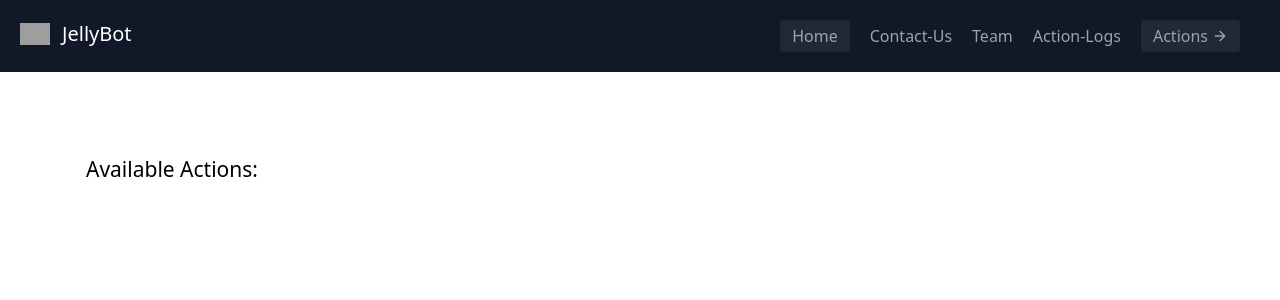
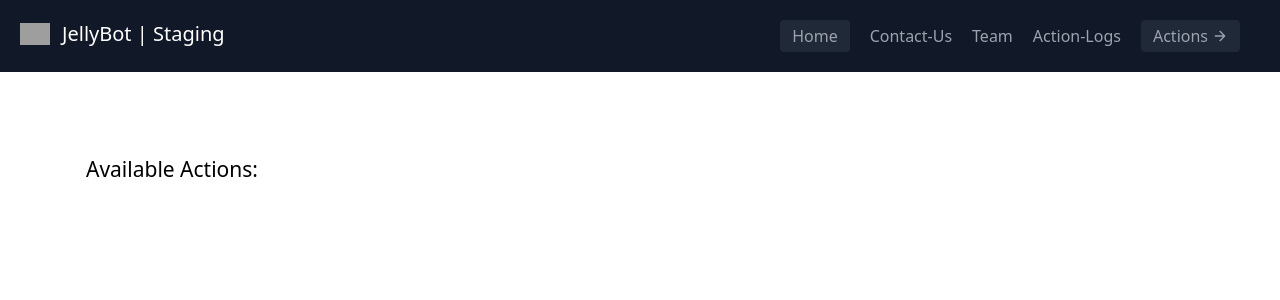
Before and after one commit to aadilsehrawat/JellyBot, a Django app: page /actions/ in a window 1280 px wide. Shown: the top 300 px of the page. Run offline with Django 4.2, Linux system fonts and the light colour scheme; data that the repository does not hold is empty; some libraries are stand-ins or nearby versions; grey boxes are pictures that could not be loaded.

Commit message:
Added 'Staging' on header to differentiate staging env

```diff
--- a/App/templates/components/header.html
+++ b/App/templates/components/header.html
@@ -76,7 +76,7 @@
   <div id="nav-container" class="container mx-auto flex flex-wrap p-5 flex-col md:flex-row items-center">
     <a href="{% url 'Home' %}" class="flex title-font font-medium items-center text-white mb-4 md:mb-0">
       <img style="width: 30px" src="https://static-00.iconduck.com/assets.00/jellyseerr-icon-512x492-iwuo1nft.png">
-      <span class="ml-3 text-xl">JellyBot</span>
+      <span class="ml-3 text-xl">JellyBot | Staging</span>
     </a>
     <nav class="md:ml-auto flex flex-wrap items-center text-base justify-center">
       <button id="navbarToggle" class="navbar-toggle">
```
